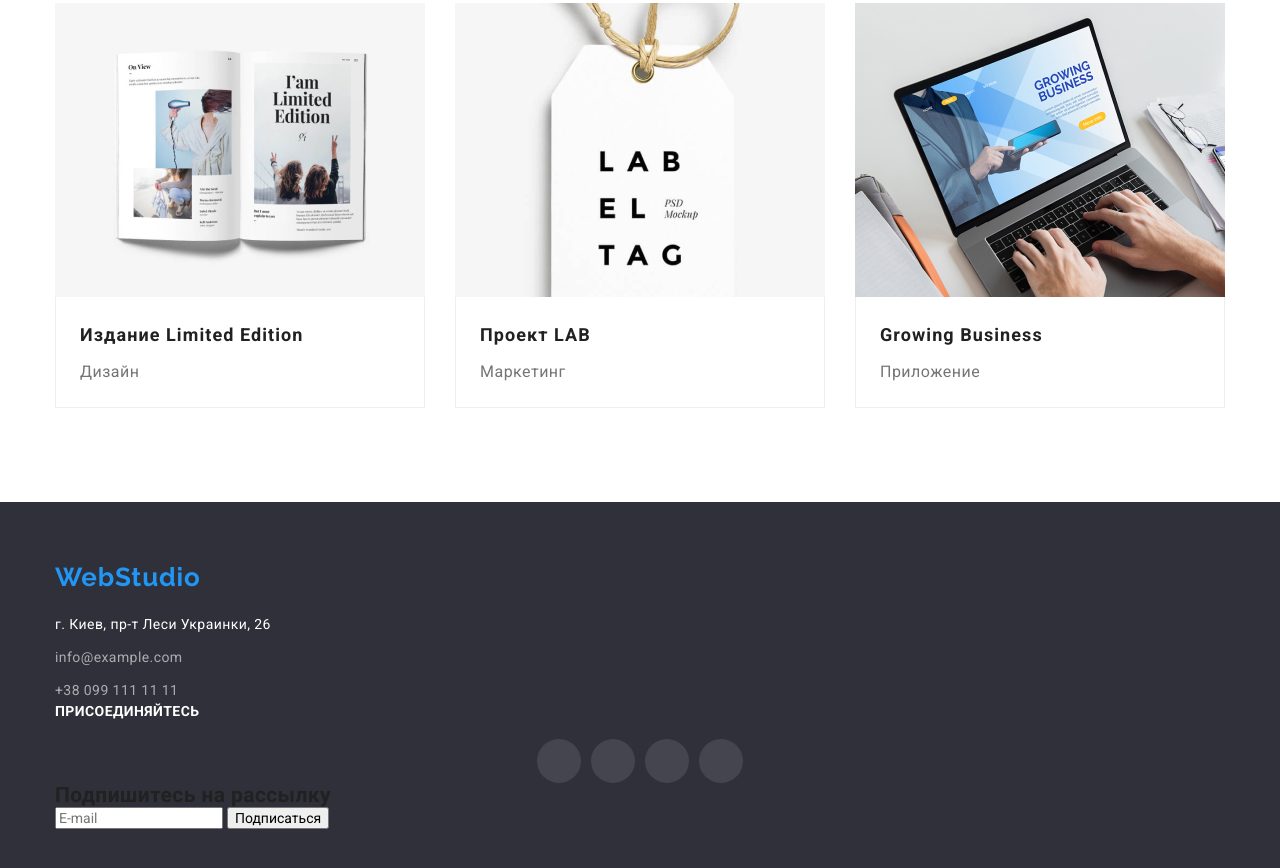
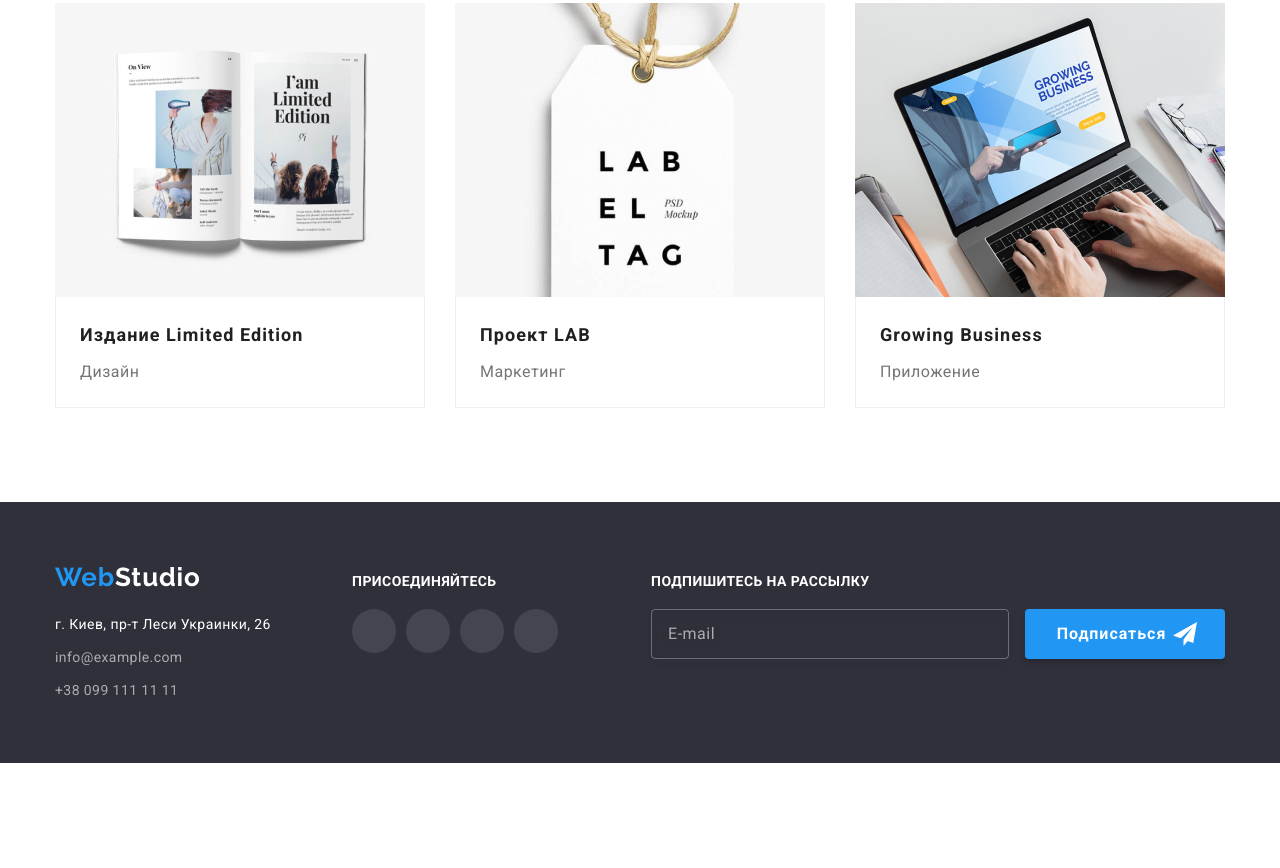
Before and after one commit to VIACHESLAV-ANT/goit-markup-hw-07, a plain HTML site: page portfolio.html in a window 1280 px wide. Shown: the part 1130-1998 px from the top of the page. After the commit the page ends 1893 px from the top, so only its background shows below. Drawn offline with nearby package versions, Linux system fonts and the light colour scheme.

Commit message:
поправлений футер

```diff
--- a/portfolio.html
+++ b/portfolio.html
@@ -25,7 +25,7 @@
             <nav>
                 <ul class="navi list">
                     <li class="navi_item"><a href="./index.html" class="navi_link">Студия</a></li>
-                    <li class="navi_item"><a href="./portfolio.html" class="navi_link navi_active">Портфолио</a></li>
+                    <li class="navi_item"><a href="./portfolio.html" class="navi_link navi_link--active">Портфолио</a></li>
                     <li class="navi_item"><a href="" class="navi_link">Контакты</a></li>
                 </ul>
         </nav>
@@ -114,9 +114,9 @@
     </section>
 </main>
 <footer class="footer">
-    <div class="container adresa-link">
-        <div class="footer-adress">
-        <a href="./" class="logo">Web<span class="logo-white">Studio</span></a>
+    <div class="container adresa_link">
+        <div class="footer_adress">
+        <a href="./" class="logo">Web<span class="logo_white">Studio</span></a>
         <address>
         <ul class="contakts list">
             <li class="contakts-item-adress"><a href="https://www.google.com/maps/place/Lesi+Ukrainky+Blvd,+26,+Kyiv,+Ukraina,+02000/@50.4265807,30.5383858,17z/data=!3m1!4b1!4m5!3m4!1s0x40d4cf0e033ecbe9:0x57a4dffefec77da0!8m2!3d50.4265807!4d30.5383858" target="_blank" rel="noreferrer noopener" class="contakts-footer adress list">г. Киев, пр-т Леси Украинки, 26</a></li>
@@ -125,7 +125,7 @@
         </ul>
     </address>
     </div>
-        <div class="footer-link link">
+        <div class="footer_link link">
         <p class="link-title">присоединяйтесь</p>
         <ul class="link-list list">
             <li class="link-list-item"><a href="" class="link-list-ref"><svg class="link-list-icon"><use href="./images/symbol-defs.svg#instagram"></use></svg></a></li>
@@ -135,11 +135,11 @@
         </ul>
         </div>
         <div class="footerform">
-            <h2 class="footerform-title">Подпишитесь на рассылку</h2>
-            <form class="footerform-box">
-                <input type="text" id="mail" placeholder="E-mail" class="foterform-input">
+            <h2 class="footerform_title">Подпишитесь на рассылку</h2>
+            <form class="footerform_box">
+                <input type="text" id="mail" placeholder="E-mail" class="foterform_input">
                 <!-- <label for="mail" class="FooterForm-text">E-mail</label> -->
-                <button type="submit" class="footerform-button">Подписаться</button>
+                <button type="submit" class="footerform_button">Подписаться</button>
             </form>
         </div>
     </div>
--- a/sass/components/_footerform.scss
+++ b/sass/components/_footerform.scss
@@ -72,6 +72,6 @@
 
 .foterform_box{
     position: relative;
-    display: inline;
+    display: flex;
     flex-wrap: nowrap;
 }
--- a/sass/components/_logo.scss
+++ b/sass/components/_logo.scss
@@ -8,13 +8,14 @@
     line-height: 1.19;
     text-decoration: none;
     letter-spacing: 0.03em;
-    margin-right: 93px;
+
 }
 
 
 .logo_black{
     color: var(--logo-color);
     margin-left: 0px;
+    margin-right: 93px;
 }
 
 header .logo{
```
Also changed, not shown: css/main.css, css/main.min.css, 2 other files.
